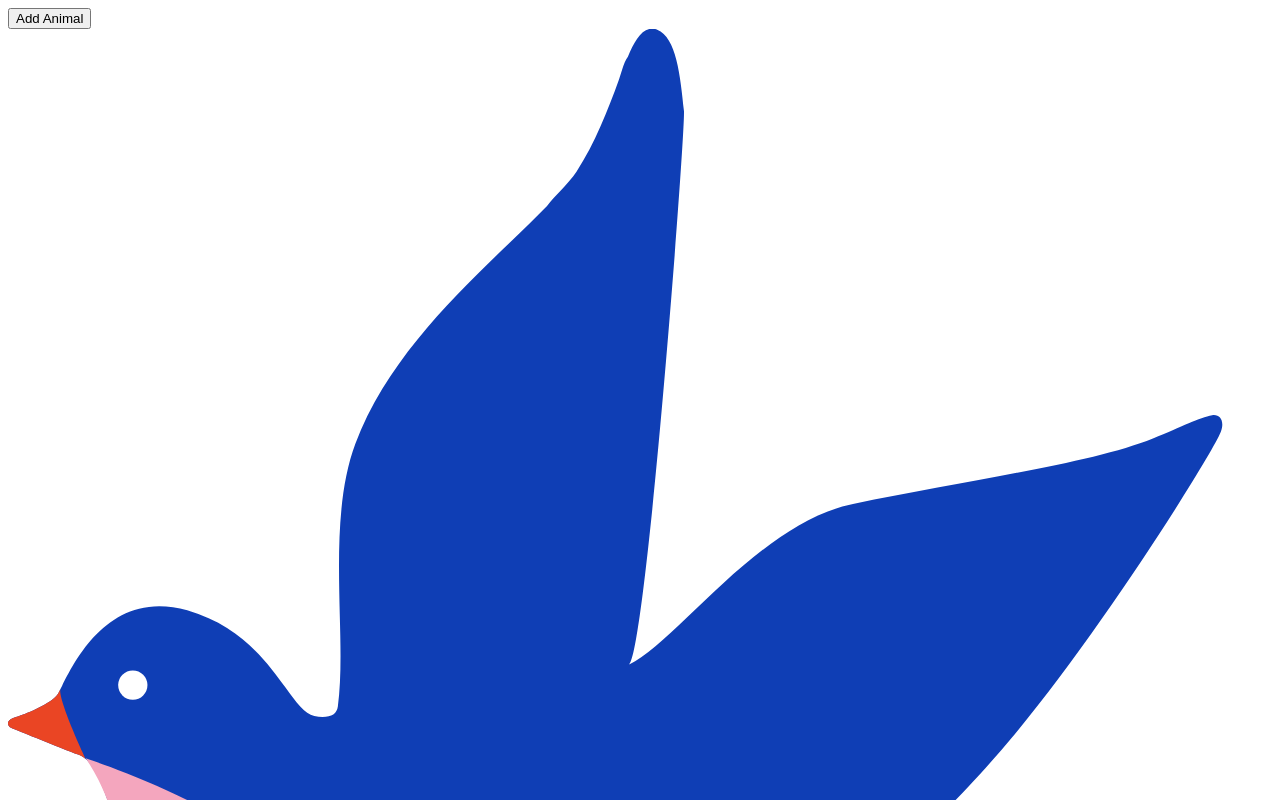
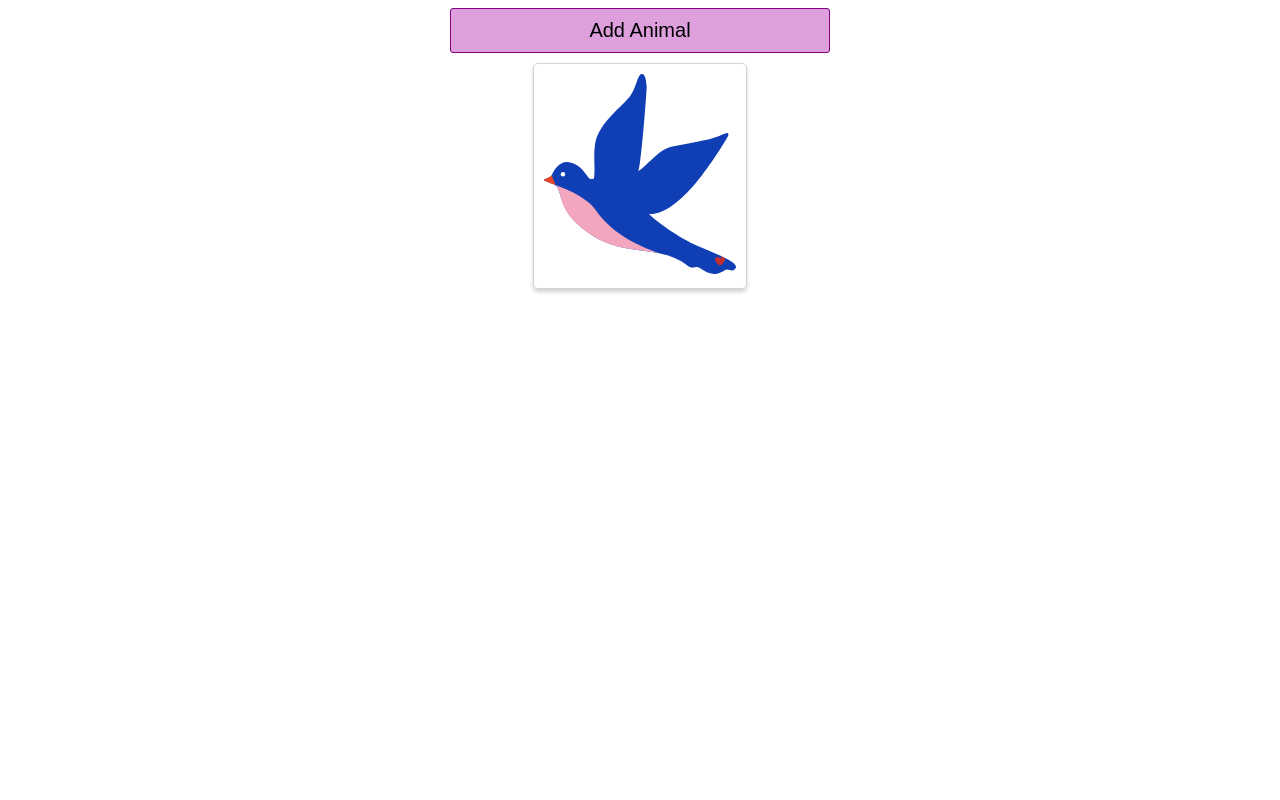
Before and after one commit to RCass172/animals-react, a React (Create React App) app: page / in a window 1280 px wide. Both pictures are taken after a click on the button "Add Animal". Shown: the top 800 px of the page. Built offline with nearby package versions, Linux system fonts and the light colour scheme.

Commit message:
Add css files and styling

```diff
--- /dev/null
+++ b/src/AnimalShow.css
@@ -0,0 +1,18 @@
+.animal-show {
+  position: relative;
+  border: 1px solid lightgray;
+  padding: 10px;
+  border-radius: 5px;
+  margin: 10px;
+  box-shadow: 0px 3px 4px lightgray;
+}
+
+.animal {
+  height: 200px;
+}
+
+.heart {
+  position: absolute;
+  bottom: 10%;
+  right: 10%;
+}
--- a/src/AnimalShow.js
+++ b/src/AnimalShow.js
@@ -1,3 +1,4 @@
+import './AnimalShow.css'
 import bird from './images/bird.svg';
 import cat from './images/cat.svg';
 import cow from './images/cow.svg';
@@ -5,6 +6,7 @@
 import gator from './images/gator.svg';
 import heart from './images/heart.svg';
 import horse from './images/horse.svg';
+import { useState } from 'react';
 
 const svgMap = {
     bird,
@@ -12,13 +14,25 @@
     cow,
     dog,
     gator,
-    horse
-}
+    horse,
+};
 
 function AnimalShow({ type }) {
+    const [clicks, setClicks] = useState(0);
+
+    const handleClick = () => {
+        setClicks(clicks + 1);
+    }
+
     return (
-        <div>
-            <img src={svgMap[type]} />
+        <div className="animal-show" onClick={handleClick}>
+            <img className="animal" src={svgMap[type]} alt="animal" />
+            <img
+                className="heart"
+                src={heart}
+                alt="heart"
+                style={{ width: 10 + 10 * clicks + 'px'}}
+            />
         </div>
     )
 }
--- /dev/null
+++ b/src/App.css
@@ -0,0 +1,27 @@
+.app {
+  display: flex;
+  flex-direction: column;
+  align-items: center;
+}
+
+button {
+  background-color: plum;
+  border: 1px solid purple;
+  border-radius: 3px;
+  font-size: 20px;
+  padding: 10px;
+  width: 30%;
+}
+
+button:hover {
+  background-color: purple;
+  border: 1px solid plum;
+  color: aliceblue;
+}
+
+.animal-list {
+  display: flex;
+  flex-direction: row;
+  flex-wrap: wrap;
+  justify-content: center;
+}
--- a/src/App.js
+++ b/src/App.js
@@ -1,10 +1,11 @@
-import { useState } from "react";
-import AnimalShow from "./AnimalShow";
+import './App.css';
+import { useState } from 'react';
+import AnimalShow from './AnimalShow';
 
 function getRandomAnimal() {
-  const animals = ['bird', 'cat', 'dog', 'cow', 'horse', 'gator'];
+  const animals = ['bird', 'cat', 'cow', 'dog', 'gator', 'horse'];
 
-  return animals[Math.floor(Math.random() * animals.length)]
+  return animals[Math.floor(Math.random() * animals.length)];
 }
 
 function App() {
@@ -15,15 +16,13 @@
   };
 
   const renderedAnimals = animals.map((animal, index) => {
-    return <AnimalShow type={animal} key={index} />
-  }
-
-  )
+    return <AnimalShow key={index} type={animal} />;
+  });
 
   return (
-    <div>
+    <div className="app">
       <button onClick={handleClick}>Add Animal</button>
-      <div>{ renderedAnimals }</div>
+      <div className="animal-list">{renderedAnimals}</div>
     </div>
   );
 }
--- a/src/index.js
+++ b/src/index.js
@@ -7,6 +7,5 @@
 root.render(
     <div>
       <App />
-      <AnimalShow />
     </div>
 );
```
